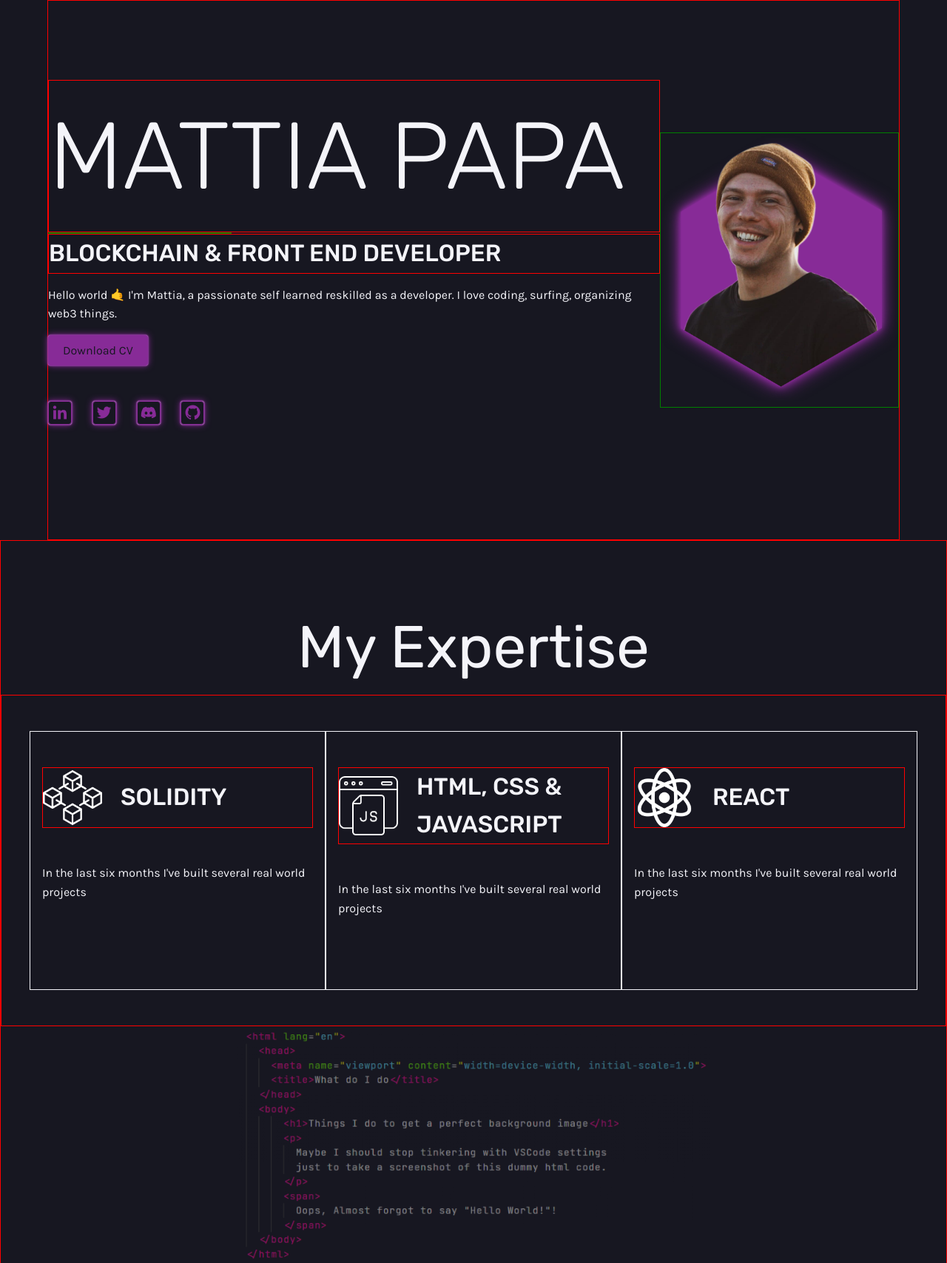
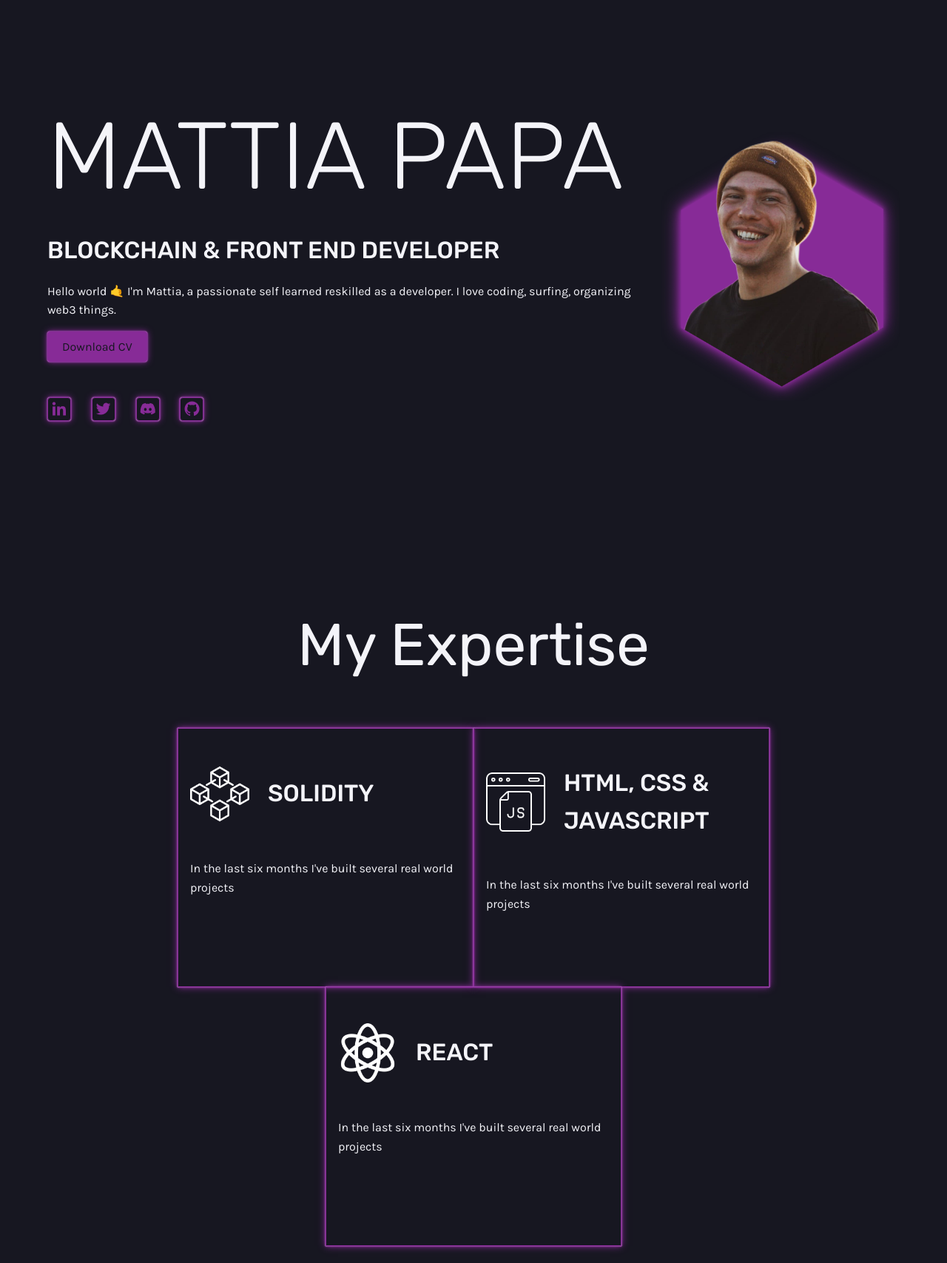
Before and after one commit to mp-web3/website, a plain HTML site: page index.html in a window 1280 px wide. Shown: the part 72-1779 px from the top of the page at 74% size. Drawn offline with nearby package versions, Linux system fonts and the light colour scheme.

Commit message:
removed borders and fixed few elements

```diff
--- a/resources/css/style.css
+++ b/resources/css/style.css
@@ -34,7 +34,6 @@
 
 header {
     background-color: var(--dark);
-    border: 1px solid red;
     width: var(--container-width);
 }
 
@@ -144,12 +143,10 @@ h4 {
     justify-content: space-between;
     /*padding: 0 calc(var(--padding)*4);*/
     padding: 0;
-    border: 1px solid red;
 }
 
 .above-the-fold-element {
     text-align: left;
-    border: 1px solid red;
 }
 
 .content-atf {
@@ -158,7 +155,6 @@ h4 {
 
 .profile-picture_container{
     width: 30%;
-    border: 1px solid green;
     display: block;
 }
 
@@ -206,7 +202,7 @@ h4 {
 
 .under-the-fold {
     min-height: 120vh;
-    width: 100%;
+    width: 90%;
     padding-top: calc(var(--padding)*5);
     padding-bottom: calc(var(--padding)*20);
     display: flex;
@@ -218,7 +214,6 @@ h4 {
     background-repeat: no-repeat;
     background-position-x: center;
     background-position-y: bottom;
-    border: 1px solid red;
 }
 
 .under-the-fold-2 {
@@ -237,17 +232,17 @@ h4 {
 }
 
 #expertise-container {
-    width: 100%;
+    width: 90%;
     padding: calc(var(--padding)*3) var(--padding);
     display: flex;
     flex-wrap: wrap;
     align-items: center;
     justify-content: center;
-    border: 1px solid red;
 }
 
 .expertise-item {
-    border: 1px solid var(--light);
+    border: 1px solid var(--accent);
+    box-shadow: var(--neon-box-shadow);
     padding: calc(var(--padding)*3) var(--padding);
     flex-grow: 1;
     min-height: 350px;
@@ -258,7 +253,6 @@ h4 {
     display: flex;
     align-items: center;
     margin-bottom: calc(var(--margin)*3);
-    border: 1px solid red;
 }
 
 .expertise-img {
@@ -274,7 +268,6 @@ h4 {
     justify-content: center;
     gap: var(--gap);
     padding: calc(var(--padding)*3) var(--padding);
-    border: 1px solid red;
 }
 
 .card {
@@ -283,7 +276,7 @@ h4 {
     max-width: 35ch;
     border-radius: 0.5rem;
     overflow: hidden;
-    border: 1px solid red;
+
     min-width: 300px;
     transition: transform 500ms ease;
 }
@@ -339,8 +332,6 @@ h4 {
     background-image: linear-gradient(180deg, var(--dark-transparent),
     var(--accent2-transparent)), url(../images/card-background_polygons-neon-3.jpg);
 }
-
-
 
 @media (hover) {
     .card-content {
@@ -580,7 +571,6 @@ footer {
         flex-direction: column;
         align-items: center;
         justify-content: center;
-        border: 1px solid yellow;
     }
 
     .content-atf h3, .content-atf h1, .content-atf p {
@@ -606,6 +596,13 @@ footer {
 
     #expertise-container {
         gap: var(--gap);
+        width: 100%;
+        padding-left: 0;
+        padding-right: 0;
+    }
+
+    .expertise-item {
+        width: 100%;
     }
 
     .portfolio-container {
```
